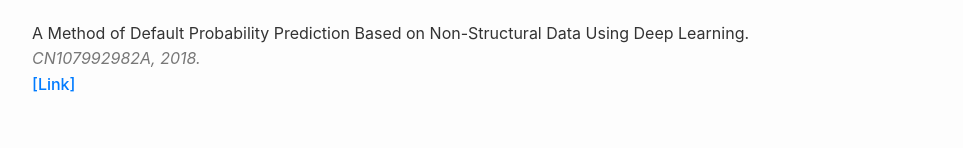
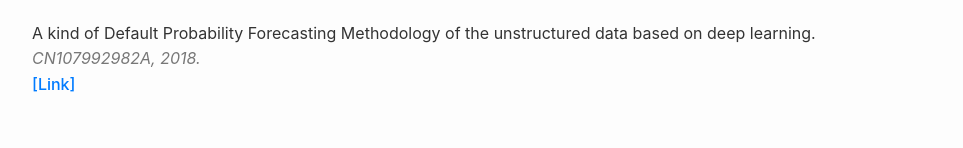
Before and after one commit to tangzhy/tangzhy.github.io, a plain HTML site: page index.html in a window 1280 px wide. Shown: the part 2606-2754 px from the top of the page, without its empty margins (158-1121 px from the left). Drawn offline with Linux system fonts and the light colour scheme.

Commit message:
Update index.html

```diff
--- a/index.html
+++ b/index.html
@@ -245,7 +245,7 @@
     <h2>Patents</h2>
     <ul>
         <li>
-            A Method of Default Probability Prediction Based on Non-Structural Data Using Deep Learning.
+            A kind of Default Probability Forecasting Methodology of the unstructured data based on deep learning.
             <span class="venue">CN107992982A, 2018.</span>
             <span class="links"><a href="https://patents.google.com/patent/CN107992982A/en" target="_blank">[Link]</a></span>
         </li>
```
